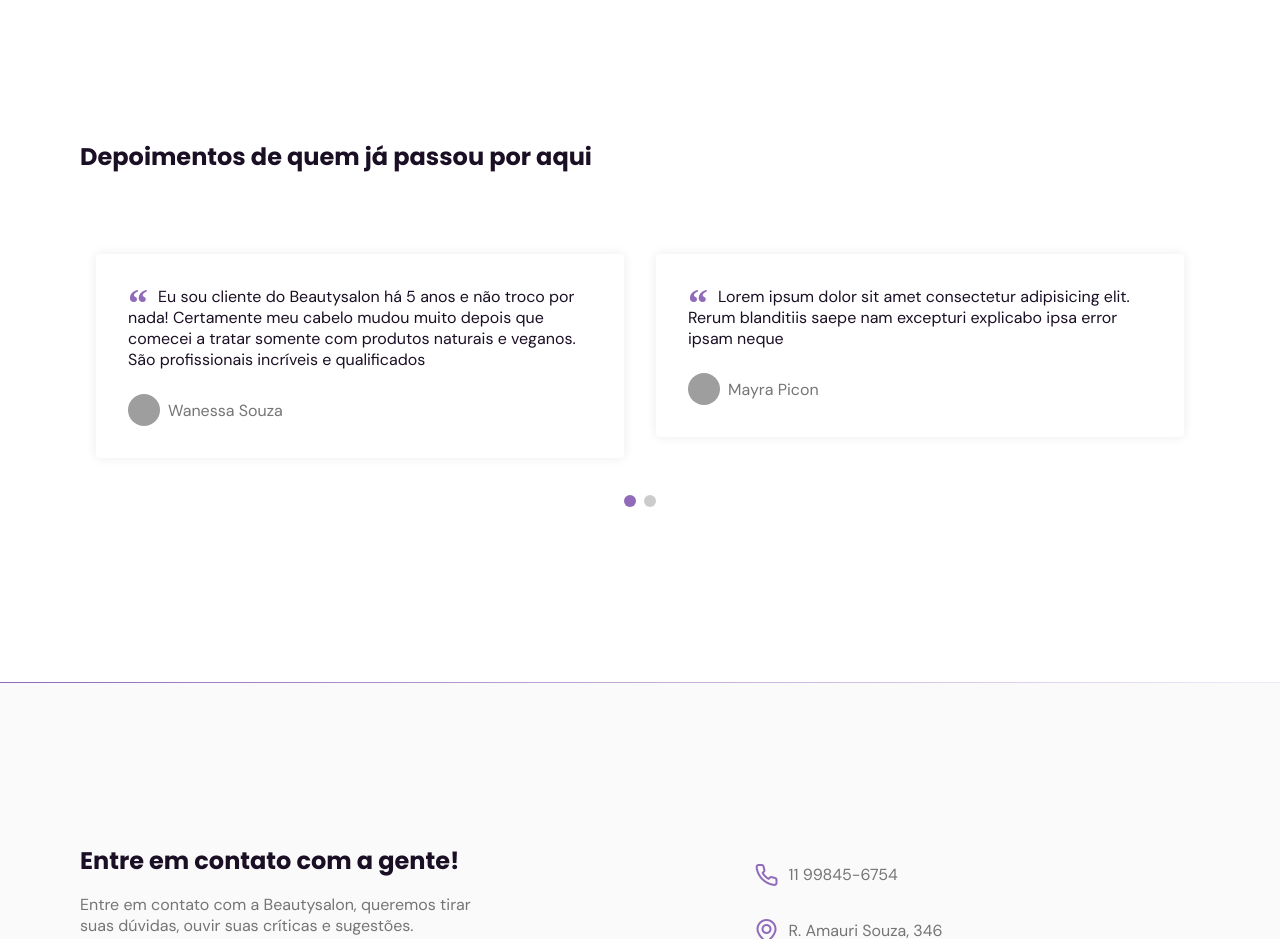
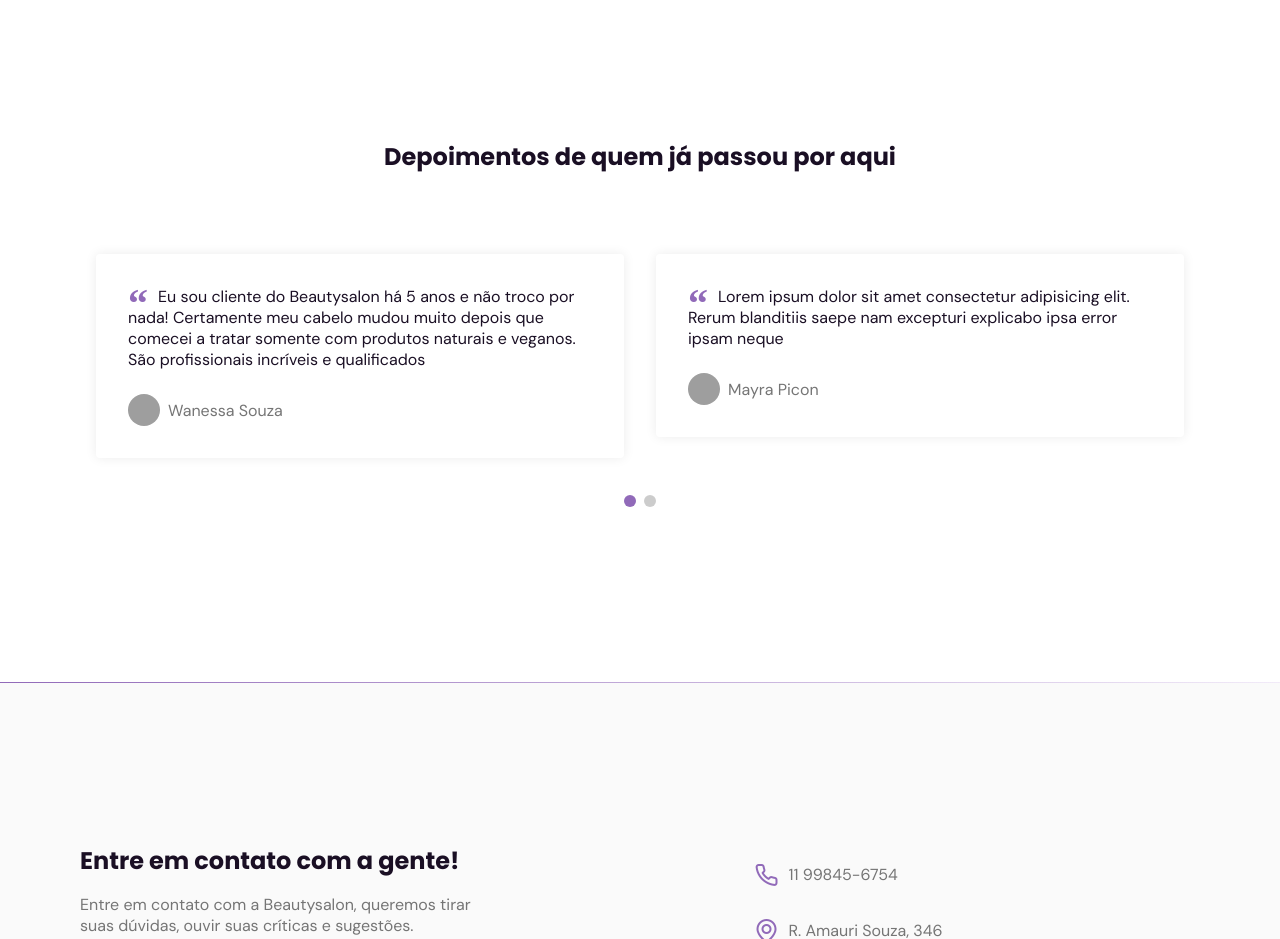
Before and after one commit to sthelins/OriginSix, a plain HTML site: page index.html in a window 1280 px wide. Shown: the part 2280-3219 px from the top of the page. Drawn offline with nearby package versions, Linux system fonts and the light colour scheme; grey boxes are pictures that could not be loaded; files whose address does not match are found by name.

Commit message:
centralizando title no testimonials e depoimentos

```diff
--- a/style.css
+++ b/style.css
@@ -531,6 +531,11 @@ footer .social a:hover {
 /*========= MEDIA QUERIES =========*/
 /* extra large devices: 1200 > */
 @media (min-width: 1200px) {
+  :root {
+    --title-font-size: 1.8rem;
+    --subtitle-font-size: 1.5rem;
+  }
+
   .container {
     /*reusable classes*/
     max-width: 1120px;
@@ -546,8 +551,8 @@ footer .social a:hover {
   #testimonials header {
     max-width: 32rem;
     text-align: center;
-    margin-left: 0;
-    margin-right: 0;
+    margin-left: auto;
+    margin-right: auto;
   }
 
   .button {
@@ -622,6 +627,11 @@ footer .social a:hover {
     margin-right: auto;
   }
 
+  #testimonials header {
+    margin-left: auto;
+    margin-right: auto;
+  }
+
   /*contact*/
   #contact .container {
     grid-auto-flow: column;
@@ -646,6 +656,7 @@ footer .social a:hover {
     font-size: 2.25rem;
   }
 }
+
 /* large devices: 1023 > */
 /* large devices: 992 > */
 @media (min-width: 992px) {
```
